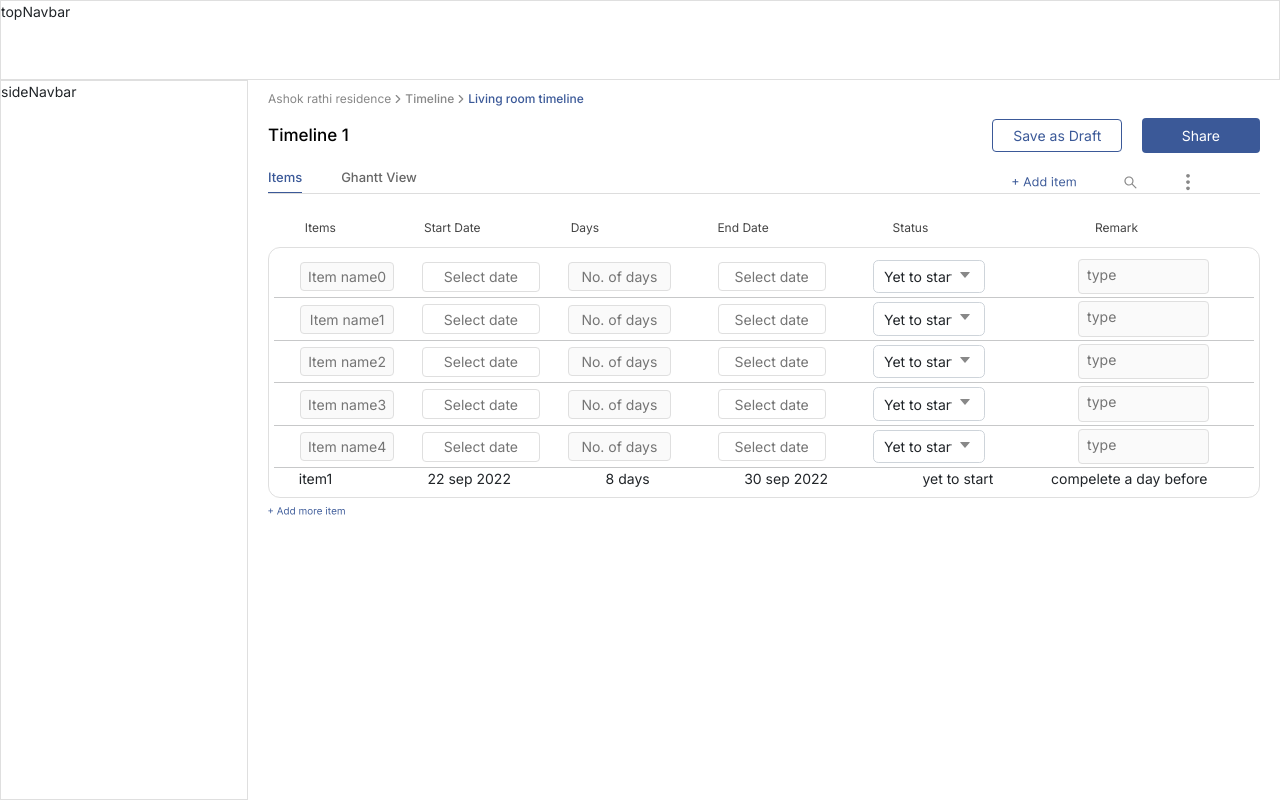
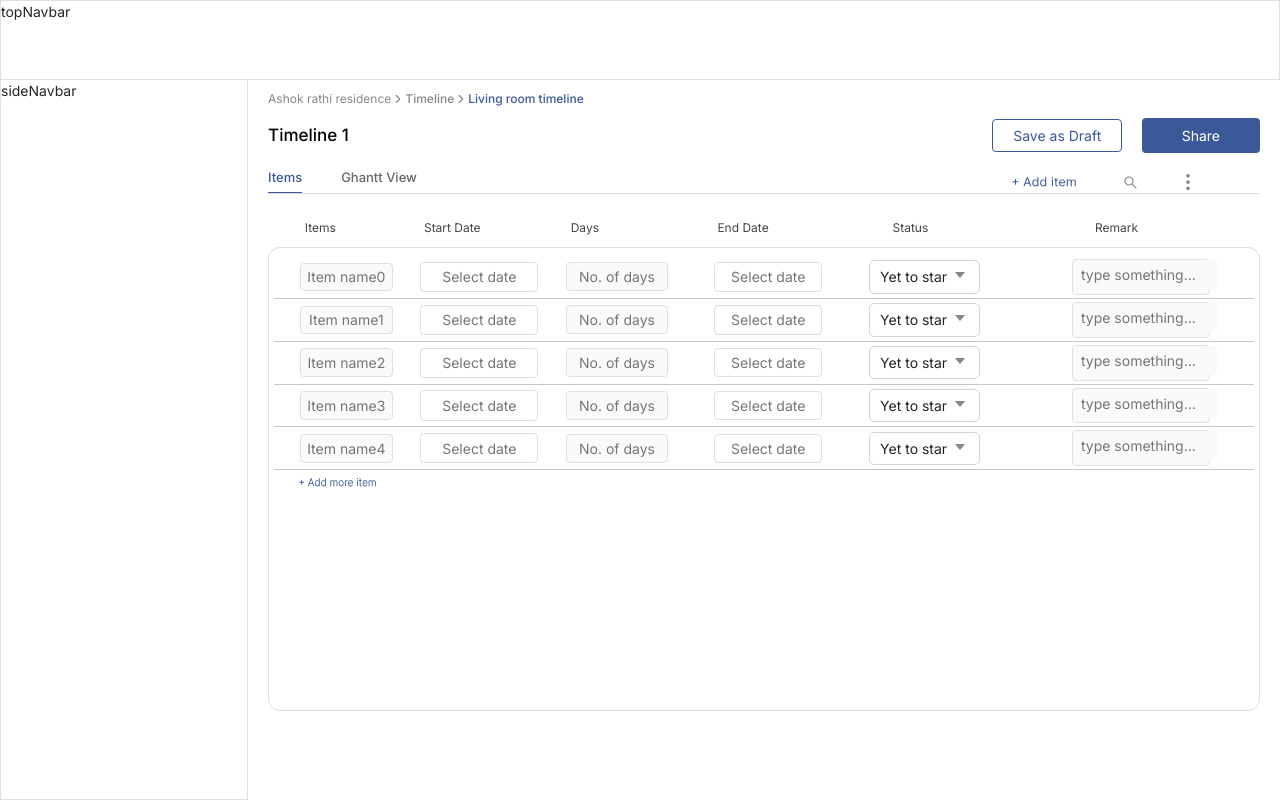
Before and after one commit to Parshuram12345/timeline-fe, a React (Create React App) app: page /innertimeline in a window 1280 px wide. Built offline with nearby package versions, Linux system fonts and the light colour scheme.

Commit message:
added func of drag & drop

```diff
--- a/src/components/HeroComponentMobile/TopNavbar/TopNavbar.jsx
+++ b/src/components/HeroComponentMobile/TopNavbar/TopNavbar.jsx
@@ -3,7 +3,7 @@ import "./TopNavbar.css"
 
 function TopNavbar() {
   return (
-    <div className='top-navbar-mobile border-df'>
+    <div style={{borderTop:"none"}} className='top-navbar-mobile border-df'>
         TopNavbar
     </div>
   )
--- a/src/components/HeroComponentsPC/InnerTimeline/InnerTimeline.jsx
+++ b/src/components/HeroComponentsPC/InnerTimeline/InnerTimeline.jsx
@@ -162,7 +162,7 @@ function InnerTimeline() {
         </div>
         <div className="d-flex justify-between align-center width-25">
           <div onClick={addMoreListItem}>
-            <img className="add-item" src={addItem} alt="add-item" />
+            <img className="add-item cursor-pointer" src={addItem} alt="add-item" />
           </div>
           <div>
             <img className="search-icon" src={searchIcon} alt="search-icon" />
@@ -214,7 +214,7 @@ function InnerTimeline() {
         <div className="width-5"></div>
       </div>
 
-      <div  style={{borderRadius:"12px",padding:"8px 0"}} className="border-radius-4 border-df">
+      <div  style={{borderRadius:"12px",padding:"8px 0"}} className="border-radius-4 border-df height-58">
         {listitem &&
           listitem.map((_, index) => {
             return (
@@ -223,6 +223,7 @@ function InnerTimeline() {
                   key={index}
                   draggable
                   onMouseOver={()=> imgHoverEffect(`img_${index+1}`)}
+                  onMouseOut={()=> imgHoverEffect(null)}
                   onDragStart={(e) => dragStart(e, index)}
                   onDragEnter={(e) => dragEnter(e, index)}
                   onDragEnd={arangeDropItem}
@@ -284,7 +285,7 @@ function InnerTimeline() {
                   <div className="width-14 remarks-field border-df bg-color-fa border-radius-4">
                     <textarea
                       rows="1"
-                      cols="11"
+                      cols="13"
                       style={{ resize: "none" }}
                       className="padding-3 bg-color-fa border-none"
                       placeholder="type something..."
@@ -298,7 +299,8 @@ function InnerTimeline() {
               </>
             );
           })}
-        <div className="d-flex justify-flex-start">
+
+        {/* <div className="d-flex justify-flex-start">
           <div className="width-3"></div>
           <div className="width-13">item1</div>
           <div className="width-18">22 sep 2022</div>
@@ -307,10 +309,10 @@ function InnerTimeline() {
           <div className="width-13">yet to start</div>
           <div className="width-18">compelete a day before</div>
           <div></div>
-        </div>
+        </div> */}
+      <div style={{marginLeft:"3%"}} onClick={addMoreListItem} className="cursor-pointer">
+        <img className="add-more-item" src={addMoreItem} alt="add-more-item" />
       </div>
-      <div onClick={addMoreListItem}>
-        <img className="add-more-item" src={addMoreItem} alt="add-more-item" />
       </div>
       {/* ///----open update modal--- */}
       {/* { readonlystatus && */}
--- a/src/components/common/SideNavbar/sideNavbar.jsx
+++ b/src/components/common/SideNavbar/sideNavbar.jsx
@@ -2,7 +2,7 @@ import React from 'react'
 
 function SideNavbar() {
   return (
-    <div className="side-navbar border-df">sideNavbar</div>
+    <div style={{borderTop:"none"}} className="side-navbar border-df">sideNavbar</div>
   )
 }
 
--- a/src/service/api.js
+++ b/src/service/api.js
@@ -1,7 +1,5 @@
 import axios from "axios";
 import { getToken } from "../utils";
-// import { AccessToken } from "../utils/static/timelineConfig";
-
 
 export const postReq = async (url, payload, headers) => {
   return await axios
--- a/src/styles/index.css
+++ b/src/styles/index.css
@@ -18,7 +18,7 @@
 .side-navbar{
     top: 10vh;
     height: 90vh;
-    width:18%
+    width:18%;
 }
 .rightside-section{
         width: 80%;
@@ -223,6 +223,12 @@
 .height-70{
     height: 70vh;
 }
+.height-58{
+    height: 58vh;
+}
+.height-60{
+    height: 60vh;
+}
 .height-40{
     height: 40vh;
 }
--- a/src/utils/static/timelineConfig.jsx
+++ b/src/utils/static/timelineConfig.jsx
@@ -15,4 +15,4 @@ export const monthList =
     "Sep",
     "Oct",
     "Nov",
-    "Dec"]
+    "Dec" ];
```
